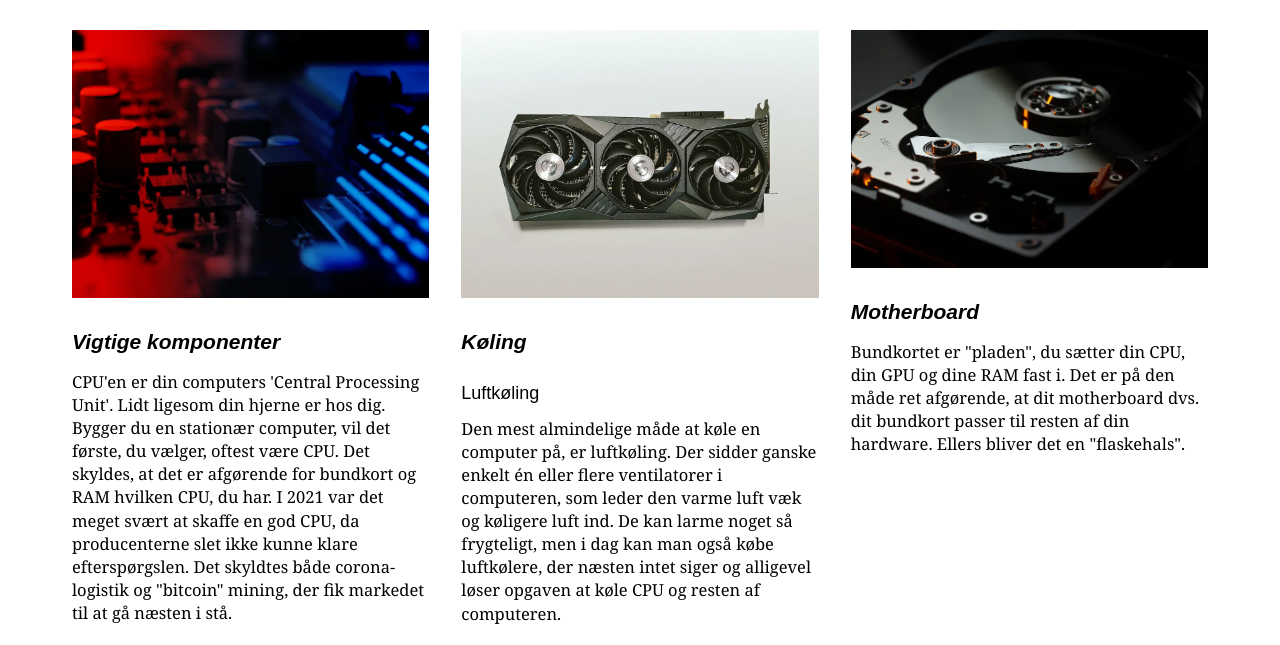
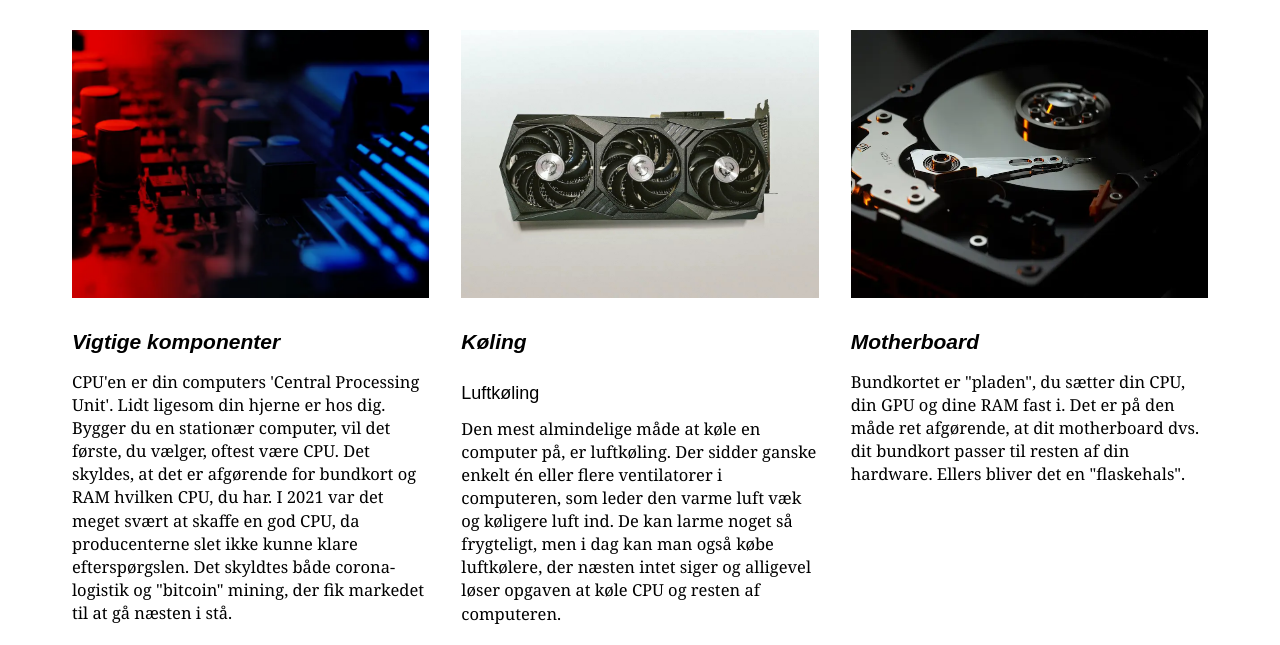
Before and after one commit to LauraNP13/website, a plain HTML site: page komponenter.html in a window 1280 px wide. Shown: the part 139-784 px from the top of the page. Drawn offline with Linux system fonts and the light colour scheme.

Commit message:
Add files via upload

```diff
--- a/css/layout.css
+++ b/css/layout.css
@@ -98,10 +98,11 @@ De kan alle samles under én @media */
     padding: 0 1rem;
   }
 
-  /* .flex_img_3 {
-    min-height: 206px;
-    max-height: 324px;
-  } */
+  .flex_img_3 {
+    aspect-ratio: 4/3;
+  }
+  /* aspect-ratio løser problemet med at dette ene billede,
+   er mindre end de andre */
 
   /* ---------------------- */
 
```
